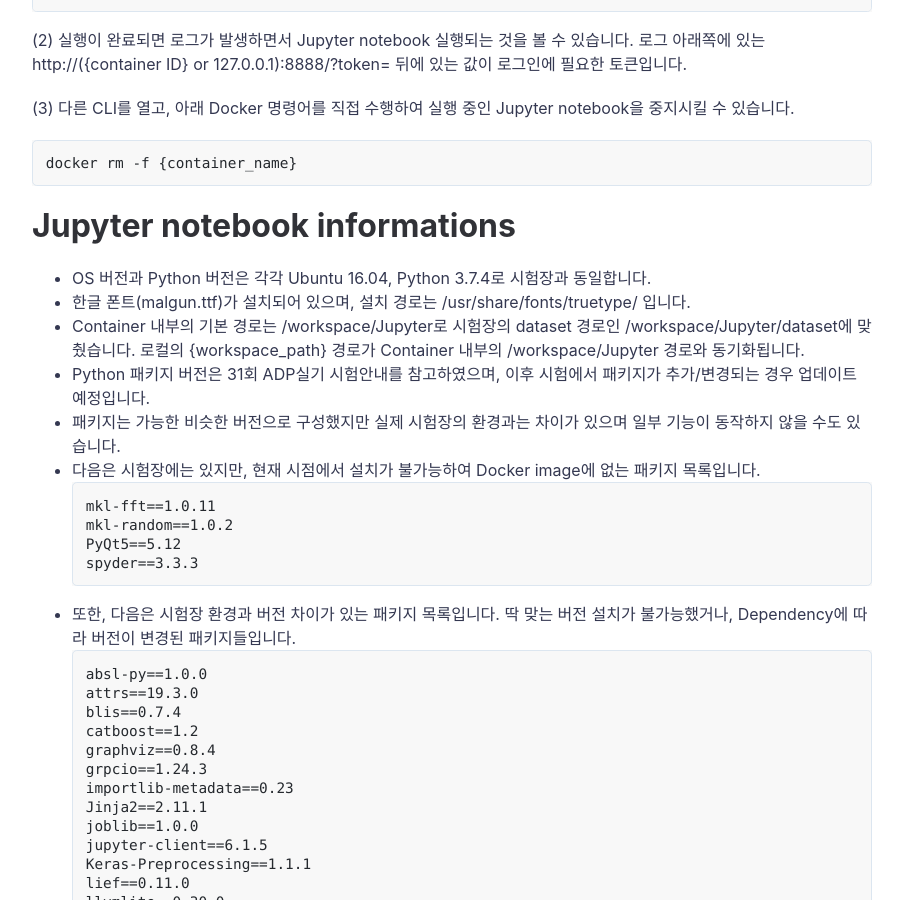
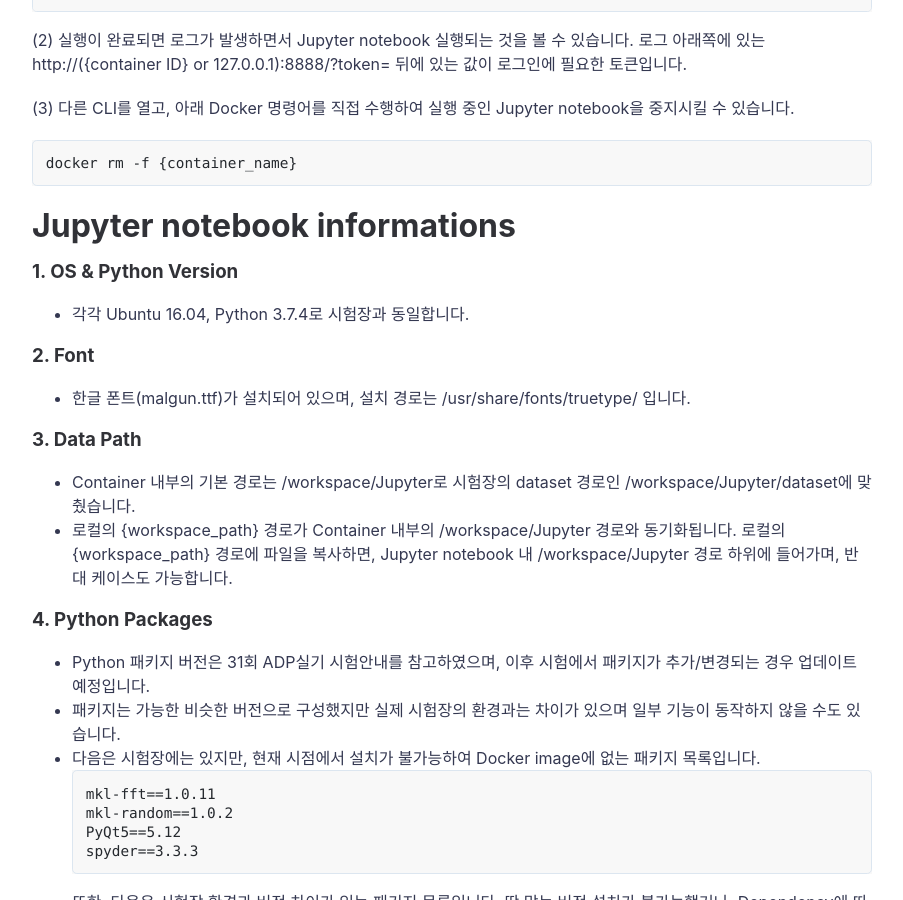
Before and after one commit to hjben/hjben.github.io, a Jekyll site: the page built from _posts/2023-11-25-adp-docker.md, in a window 1280 px wide and 900 px high, scrolled down 3124 px. Shown: the whole window, without its empty margins (188-1091 px from the left). Built offline with Jekyll 4.4.1, drawn with Linux system fonts in a browser that asks for light colours; nearby versions of some CDN libraries; comment, search, counter and statistics services are not loaded.

Commit message:
Update 2023-11-25-adp-docker.md

````diff
--- a/_posts/2023-11-25-adp-docker.md
+++ b/_posts/2023-11-25-adp-docker.md
@@ -64,9 +64,17 @@ docker rm -f {container_name}
 ```
 
 # Jupyter notebook informations
-- OS 버전과 Python 버전은 각각 Ubuntu 16.04, Python 3.7.4로 시험장과 동일합니다.
+### 1. OS & Python Version
+- 각각 Ubuntu 16.04, Python 3.7.4로 시험장과 동일합니다.
+
+### 2. Font
 - 한글 폰트(malgun.ttf)가 설치되어 있으며, 설치 경로는 /usr/share/fonts/truetype/ 입니다.
-- Container 내부의 기본 경로는 /workspace/Jupyter로 시험장의 dataset 경로인 /workspace/Jupyter/dataset에 맞췄습니다. 로컬의 {workspace_path} 경로가 Container 내부의 /workspace/Jupyter 경로와 동기화됩니다.
+
+### 3. Data Path
+- Container 내부의 기본 경로는 /workspace/Jupyter로 시험장의 dataset 경로인 /workspace/Jupyter/dataset에 맞췄습니다.
+- 로컬의 {workspace_path} 경로가 Container 내부의 /workspace/Jupyter 경로와 동기화됩니다. 로컬의 {workspace_path} 경로에 파일을 복사하면, Jupyter notebook 내 /workspace/Jupyter 경로 하위에 들어가며, 반대 케이스도 가능합니다.
+
+### 4. Python Packages
 - Python 패키지 버전은 31회 ADP실기 시험안내를 참고하였으며, 이후 시험에서 패키지가 추가/변경되는 경우 업데이트 예정입니다.
 - 패키지는 가능한 비슷한 버전으로 구성했지만 실제 시험장의 환경과는 차이가 있으며 일부 기능이 동작하지 않을 수도 있습니다.
 - 다음은 시험장에는 있지만, 현재 시점에서 설치가 불가능하여 Docker image에 없는 패키지 목록입니다.
````
